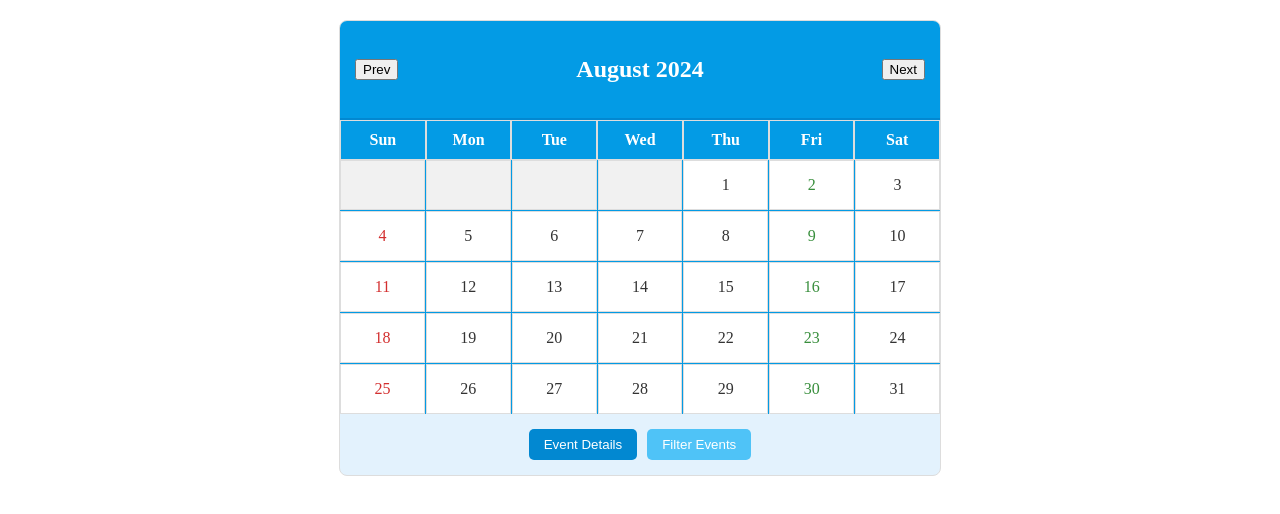
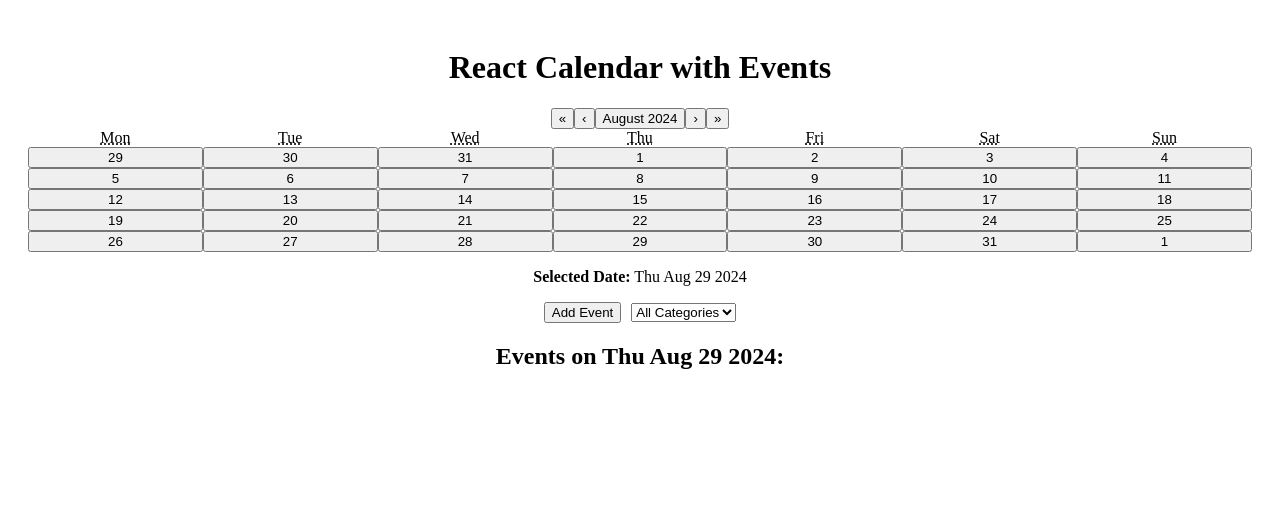
Before and after one commit to SathanaSathu04/Calendar_Events, a React (Vite) app: page / in a window 1280 px wide. Shown: the top 514 px of the page. Built offline with nearby package versions, Linux system fonts and the light colour scheme.

Commit message:
Update App.jsx

```diff
--- a/src/App.jsx
+++ b/src/App.jsx
@@ -1,171 +1,119 @@
 import React, { useState } from 'react';
-import './index.css'; // Importing the CSS for styling
+import Calendar from 'react-calendar';
+import './index.css'; // Import the default styles
 
 const App = () => {
-  const [currentDate, setCurrentDate] = useState(new Date());
-  const [events, setEvents] = useState({});
-  const [showEventForm, setShowEventForm] = useState(false);
-  const [showEventDetails, setShowEventDetails] = useState(false);
-  const [showFilter, setShowFilter] = useState(false);
-  const [selectedDate, setSelectedDate] = useState(null);
-  const [eventDescription, setEventDescription] = useState('');
-  const [eventCategory, setEventCategory] = useState('Work');
-  const [editIndex, setEditIndex] = useState(null);
-  const [filter, setFilter] = useState('All');
+  const [date, setDate] = useState(new Date());
+  const [events, setEvents] = useState({}); // Store events in an object with date keys
+  const [selectedEvent, setSelectedEvent] = useState(null);
+  const [categoryFilter, setCategoryFilter] = useState('');
 
-  const handlePrevMonth = () => {
-    setCurrentDate(new Date(currentDate.getFullYear(), currentDate.getMonth() - 1));
+  // Handle date change on the calendar
+  const onChange = (newDate) => {
+    setDate(newDate);
+    setSelectedEvent(null); // Reset the selected event when a new date is chosen
   };
 
-  const handleNextMonth = () => {
-    setCurrentDate(new Date(currentDate.getFullYear(), currentDate.getMonth() + 1));
-  };
+  // Add a new event
+  const addEvent = () => {
+    const title = prompt('Enter event title:');
+    const category = prompt('Enter event category (Work/Personal):');
+    const description = prompt('Enter event description:');
+    const formattedDate = date.toISOString().split('T')[0]; // Format the date as YYYY-MM-DD
 
-  const getDaysInMonth = (year, month) => {
-    return new Date(year, month + 1, 0).getDate();
-  };
-
-  const getFirstDayOfMonth = (year, month) => {
-    return new Date(year, month, 1).getDay();
-  };
-
-  const daysInMonth = getDaysInMonth(currentDate.getFullYear(), currentDate.getMonth());
-  const firstDay = getFirstDayOfMonth(currentDate.getFullYear(), currentDate.getMonth());
-
-  const handleDayClick = (day) => {
-    const date = new Date(currentDate.getFullYear(), currentDate.getMonth(), day).toDateString();
-    setSelectedDate(date);
-    setShowEventForm(true);
-  };
-
-  const handleAddEvent = () => {
-    if (eventDescription.trim()) {
-      const updatedEvents = { ...events };
-      if (editIndex !== null) {
-        updatedEvents[selectedDate][editIndex] = { description: eventDescription, category: eventCategory };
-      } else {
-        updatedEvents[selectedDate] = [
-          ...(updatedEvents[selectedDate] || []),
-          { description: eventDescription, category: eventCategory },
-        ];
-      }
-      setEvents(updatedEvents);
-      setShowEventForm(false);
-      setEventDescription('');
-      setEventCategory('Work');
-      setEditIndex(null);
+    if (title && category) {
+      const newEvent = { title, category, description };
+      setEvents({
+        ...events,
+        [formattedDate]: [...(events[formattedDate] || []), newEvent],
+      });
     }
   };
 
-  const handleEditEvent = (index) => {
-    setEventDescription(events[selectedDate][index].description);
-    setEventCategory(events[selectedDate][index].category);
-    setEditIndex(index);
-    setShowEventForm(true);
+  // Edit an event
+  const editEvent = (eventIndex) => {
+    const formattedDate = date.toISOString().split('T')[0];
+    const eventToEdit = events[formattedDate][eventIndex];
+
+    const newTitle = prompt('Edit event title:', eventToEdit.title);
+    const newCategory = prompt('Edit event category (Work/Personal):', eventToEdit.category);
+    const newDescription = prompt('Edit event description:', eventToEdit.description);
+
+    const updatedEvent = {
+      title: newTitle || eventToEdit.title,
+      category: newCategory || eventToEdit.category,
+      description: newDescription || eventToEdit.description,
+    };
+
+    const updatedEvents = events[formattedDate].map((event, index) =>
+      index === eventIndex ? updatedEvent : event
+    );
+
+    setEvents({ ...events, [formattedDate]: updatedEvents });
   };
 
-  const handleDeleteEvent = (index) => {
-    const updatedEvents = { ...events };
-    updatedEvents[selectedDate] = updatedEvents[selectedDate].filter((_, i) => i !== index);
-    if (updatedEvents[selectedDate].length === 0) {
-      delete updatedEvents[selectedDate];
-    }
-    setEvents(updatedEvents);
-    setShowEventDetails(true);
+  // Delete an event
+  const deleteEvent = (eventIndex) => {
+    const formattedDate = date.toISOString().split('T')[0];
+    const updatedEvents = events[formattedDate].filter((_, index) => index !== eventIndex);
+
+    setEvents({ ...events, [formattedDate]: updatedEvents });
   };
 
-  const handleFilterChange = (e) => {
-    setFilter(e.target.value);
+  // View event details
+  const viewEventDetails = (eventIndex) => {
+    const formattedDate = date.toISOString().split('T')[0];
+    setSelectedEvent(events[formattedDate][eventIndex]);
   };
 
-  const filteredEvents = Object.keys(events).flatMap(date =>
-    events[date].filter(event => filter === 'All' || event.category === filter).map(event => ({ ...event, date }))
+  // Filter events by category
+  const filteredEvents = (events[date.toISOString().split('T')[0]] || []).filter(
+    (event) => !categoryFilter || event.category.toLowerCase() === categoryFilter.toLowerCase()
   );
 
-  const days = [];
-  const dayNames = ['Sun', 'Mon', 'Tue', 'Wed', 'Thu', 'Fri', 'Sat'];
+  return (
+    <div style={{ textAlign: 'center', padding: '20px' }}>
+      <h1>React Calendar with Events</h1>
+      <Calendar onChange={onChange} value={date} />
+      <p>
+        <strong>Selected Date:</strong> {date.toDateString()}
+      </p>
 
-  // Add day names
-  dayNames.forEach((name, index) => {
-    days.push(<div key={`day-name-${index}`} className="calendar-day-name">{name}</div>);
-  });
+      <div>
+        <button onClick={addEvent}>Add Event</button>
+        <select
+          value={categoryFilter}
+          onChange={(e) => setCategoryFilter(e.target.value)}
+          style={{ marginLeft: '10px' }}
+        >
+          <option value="">All Categories</option>
+          <option value="Work">Work</option>
+          <option value="Personal">Personal</option>
+        </select>
+      </div>
 
-  for (let i = 0; i < firstDay; i++) {
-    days.push(<div key={`empty-${i}`} className="calendar-day empty"></div>);
-  }
+      <div>
+        <h2>Events on {date.toDateString()}:</h2>
+        <ul>
+          {filteredEvents.map((event, index) => (
+            <li key={index}>
+              <strong>{event.title}</strong> ({event.category})
+              <br />
+              <button onClick={() => viewEventDetails(index)}>View Details</button>
+              <button onClick={() => editEvent(index)} style={{ marginLeft: '5px' }}>Edit</button>
+              <button onClick={() => deleteEvent(index)} style={{ marginLeft: '5px' }}>Delete</button>
+            </li>
+          ))}
+        </ul>
+      </div>
 
-  for (let day = 1; day <= daysInMonth; day++) {
-    days.push(
-      <div
-        key={day}
-        className="calendar-day"
-        onClick={() => handleDayClick(day)}
-      >
-        {day}
-        {events[new Date(currentDate.getFullYear(), currentDate.getMonth(), day).toDateString()] && (
-          <span className="event-indicator"></span>
-        )}
-      </div>
-    );
-  }
-
-  return (
-    <div className="calendar">
-      <div className="calendar-header">
-        <button onClick={handlePrevMonth}>Prev</button>
-        <h2>{currentDate.toLocaleDateString('en-US', { month: 'long', year: 'numeric' })}</h2>
-        <button onClick={handleNextMonth}>Next</button>
-      </div>
-      <div className="calendar-days-of-week">
-        {days.slice(0, 7)} {/* Only display the day names */}
-      </div>
-      <div className="calendar-grid">
-        {days.slice(7)} {/* Skip the day names and display the days of the month */}
-      </div>
-      {showEventForm && (
-        <div className="event-form">
-          <h3>{editIndex !== null ? 'Edit Event' : 'Add Event'}</h3>
-          <input
-            type="text"
-            value={eventDescription}
-            onChange={(e) => setEventDescription(e.target.value)}
-            placeholder="Event Description"
-          />
-          <select value={eventCategory} onChange={(e) => setEventCategory(e.target.value)}>
-            <option value="Work">Work</option>
-            <option value="Personal">Personal</option>
-          </select>
-          <button onClick={handleAddEvent}>{editIndex !== null ? 'Update Event' : 'Add Event'}</button>
-          <button onClick={() => setShowEventForm(false)}>Cancel</button>
-        </div>
-      )}
-      <div className="calendar-buttons">
-        <button className="event-details" onClick={() => setShowEventDetails(true)}>Event Details</button>
-        <button className="filter-events" onClick={() => setShowFilter(!showFilter)}>Filter Events</button>
-      </div>
-      {showEventDetails && (
-        <div className="event-list">
-          <h3>All Events</h3>
-          {showFilter && (
-            <select value={filter} onChange={handleFilterChange}>
-              <option value="All">All</option>
-              <option value="Work">Work</option>
-              <option value="Personal">Personal</option>
-            </select>
-          )}
-          <ul>
-            {filteredEvents.length === 0 ? (
-              <div className="no-events-message">No events added to the calendar.</div>
-            ) : (
-              filteredEvents.map((event, index) => (
-                <li key={index}>
-                  {event.date}: {event.description} ({event.category})
-                  <button className="edit-event" onClick={() => handleEditEvent(index)}>Edit</button>
-                  <button className="delete-event" onClick={() => handleDeleteEvent(index)}>Delete</button>
-                </li>
-              ))
-            )}
-          </ul>
+      {selectedEvent && (
+        <div>
+          <h3>Event Details</h3>
+          <p><strong>Title:</strong> {selectedEvent.title}</p>
+          <p><strong>Category:</strong> {selectedEvent.category}</p>
+          <p><strong>Description:</strong> {selectedEvent.description}</p>
+          <button onClick={() => setSelectedEvent(null)}>Close Details</button>
         </div>
       )}
     </div>
```
